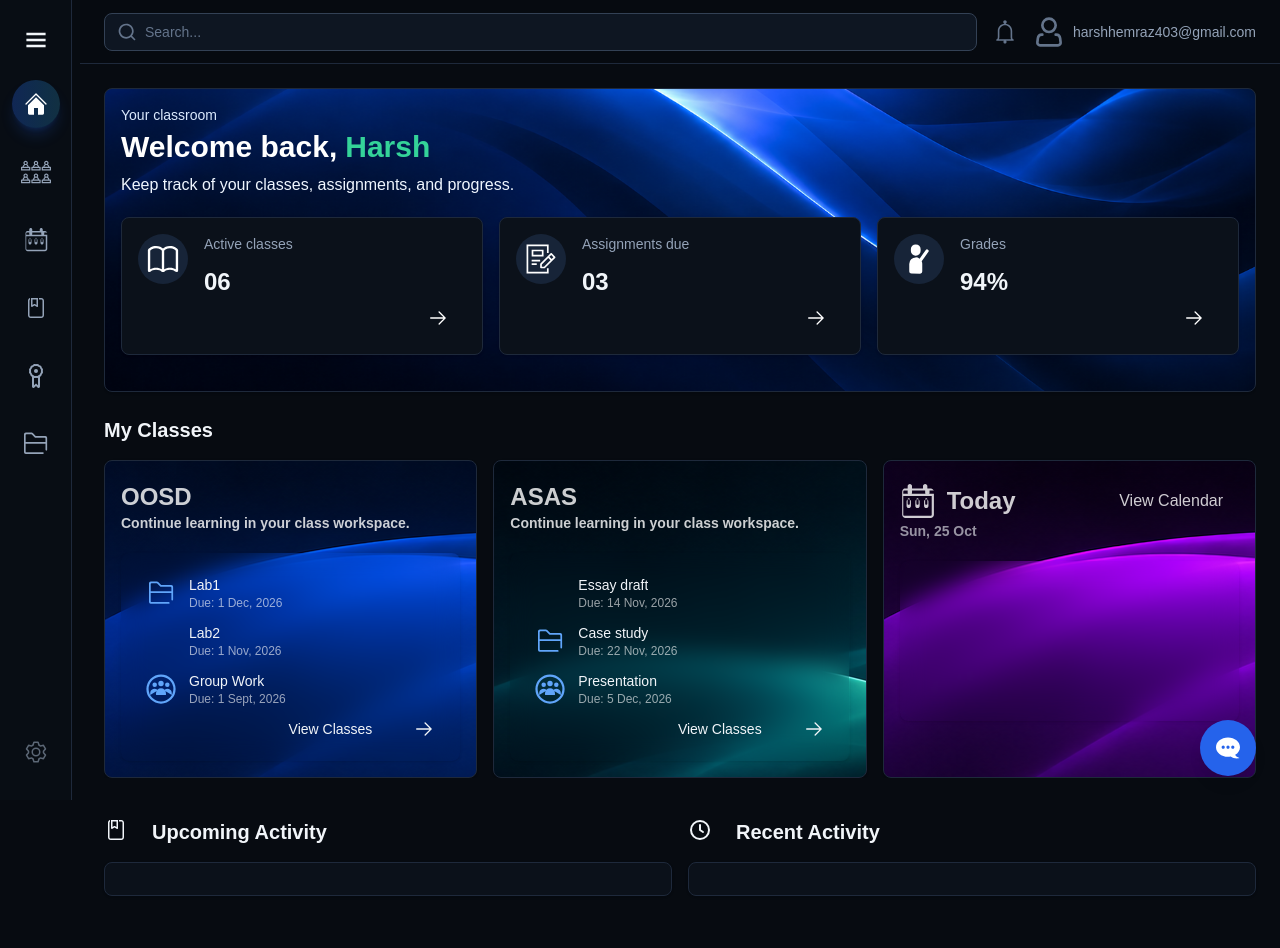
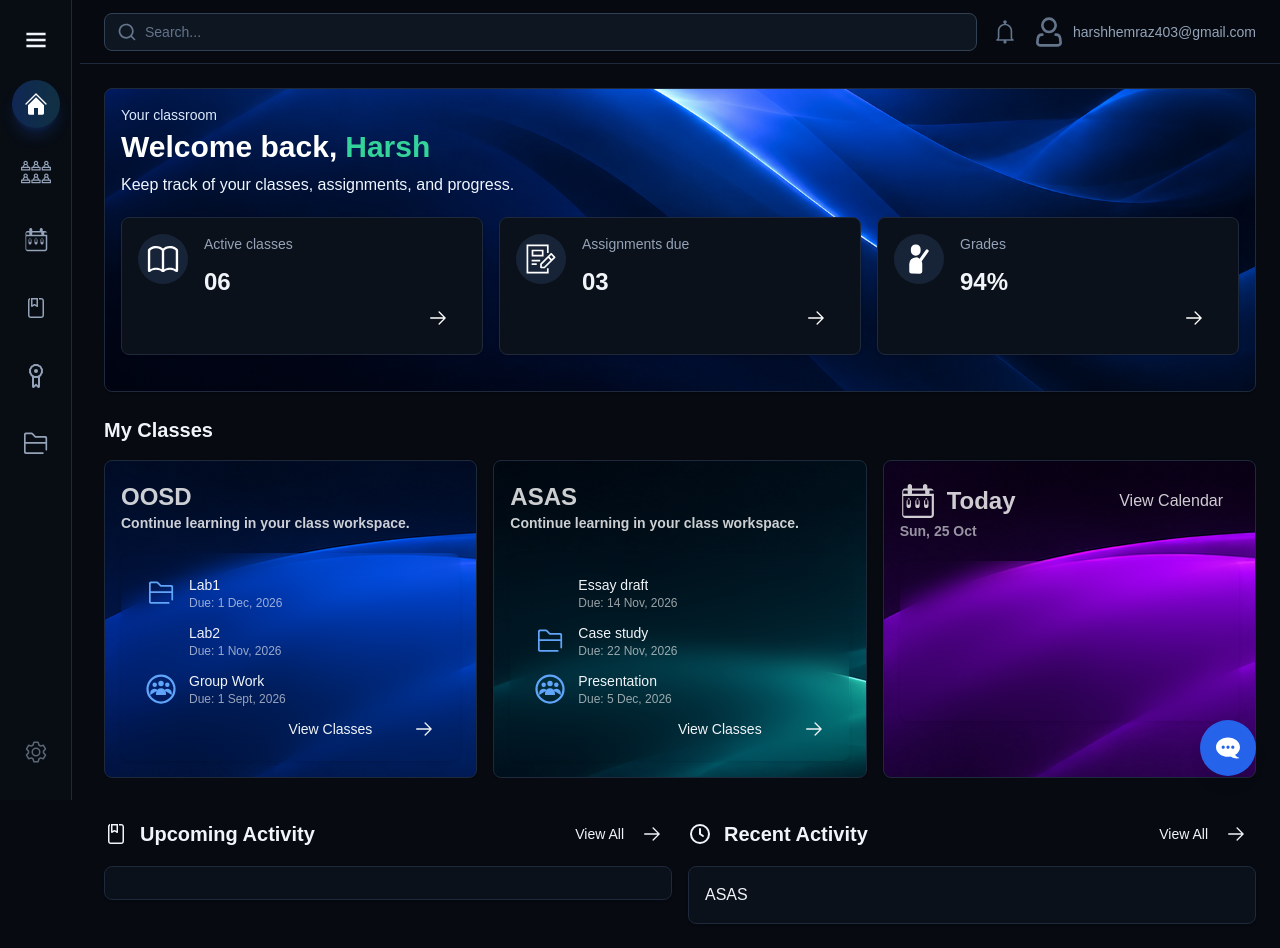
Before and after one commit to NeoClassroom/NeoClassroom, a React (Vite) app in the folder frontend/: page / in a window 1280 px wide. Before the commit the page ends 920 px from the top, so only its background shows below. Built offline with nearby package versions, Linux system fonts and the light colour scheme.

Commit message:
Feat: Modified homepage

```diff
--- a/frontend/components/Icon/icons/CheckboxIcon.tsx
+++ b/frontend/components/Icon/icons/CheckboxIcon.tsx
@@ -7,27 +7,16 @@ export const CheckboxIcon = ({
   width = size,
   ...props
 }: SVGprops) => (
-  <svg
-    id="Layer_1"
+ <svg
+    fill={color}
     xmlns="http://www.w3.org/2000/svg"
-    xmlnsXlink="http://www.w3.org/1999/xlink"
     width={width}
     height={height}
-    viewBox="0 0 100 100"
-    enableBackground="new 0 0 100 100"
-    xmlSpace="preserve"
+    viewBox="0 0 52 52"
+    enableBackground="new 0 0 52 52"
     {...props}
   >
-    <g>
-      <g>
-        <path
-          fill={color}
-          d="M92.038,24.333l-8.62-8.622c-0.303-0.302-0.712-0.473-1.141-0.473c-0.428,0-0.838,0.171-1.141,0.473 L49.987,46.86l-6.07-6.068c-0.63-0.63-1.651-0.63-2.282,0l-8.622,8.622c-0.303,0.302-0.473,0.713-0.473,1.141 c0,0.427,0.17,0.838,0.473,1.141l15.782,15.778c0.302,0.302,0.712,0.473,1.141,0.473c0.019,0,0.037-0.01,0.056-0.01 c0.016,0,0.033,0.009,0.05,0.009c0.414,0,0.825-0.158,1.141-0.473l40.855-40.857C92.668,25.984,92.668,24.963,92.038,24.333z"
-        />
-        <g>
-          <path d="M72.022,53.625v21.159H27.978V30.74h31.06l9.979-9.978H23.193v0.007c-0.023,0-0.044-0.007-0.068-0.007 c-2.788,0-5.045,2.229-5.113,5H18v54h0.013c0.067,2.728,2.259,4.92,4.987,4.987v0.013h0.125l0.001,0c0,0,0,0,0,0h53.748l0.001,0 c0,0,0,0,0,0H77v-0.013c2.729-0.067,4.92-2.259,4.987-4.987H82V43.647L72.022,53.625z" fill={props.fill} />
-        </g>
-      </g>
-    </g>
+    <path d="M44,2.5H19c-2.6,0-4.7,2.1-4.7,4.7V8c0,0.5,0.3,0.8,0.8,0.8h22.7c2.6,0,4.7,2.1,4.7,4.7v24.3 c0,0.5,0.3,0.8,0.8,0.8H44c2.6,0,4.7-2.1,4.7-4.7V7.2C48.7,4.6,46.6,2.5,44,2.5z" />
+    <path d="M33,13.5H8c-2.6,0-4.7,2.1-4.7,4.7v26.6c0,2.6,2.1,4.7,4.7,4.7H33c2.6,0,4.7-2.1,4.7-4.7V18.2 C37.8,15.6,35.6,13.5,33,13.5z M31,26.8l-12,12c-0.5,0.5-1,0.7-1.6,0.7c-0.5,0-1.2-0.2-1.6-0.7l-5.8-5.8c-0.5-0.5-0.5-1.2,0-1.6 l1.6-1.6c0.5-0.5,1.2-0.5,1.6,0l4.2,4.2l10.3-10.3c0.5-0.5,1.2-0.5,1.6,0l1.6,1.6C31.4,25.6,31.4,26.4,31,26.8z" />
   </svg>
 );
--- a/frontend/pages/HomePage/Homepage.constants.tsx
+++ b/frontend/pages/HomePage/Homepage.constants.tsx
@@ -8,6 +8,7 @@ import {
     AttendanceIcon,
     BookIcon,
     CalenderIcon,
+    CheckboxIcon,
     LearningIcon,
     ResourcesIcon,
     TeamIcon,
@@ -58,8 +59,7 @@ export const MONTHS = [
 
 export const currentDate = new Date();
 
-export const formattedDate = `${
-  WEEKDAYS[currentDate.getDay()]
+export const formattedDate = `${WEEKDAYS[currentDate.getDay()]
     }, ${currentDate.getDate()} ${MONTHS[currentDate.getMonth()]}`;
 
 export const classData = [
@@ -155,3 +155,15 @@ export const classes = [
 ];
 
 export const profilename = "Harsh";
+
+export const activity = [
+    {
+        id: "activity1",
+        icon: <CheckboxIcon/>,
+        title: "ASAS",
+        description: "Continue learning in your class workspace.",
+        backgroundImage: backgroundImage2,
+    },
+
+
+]
--- a/frontend/pages/HomePage/Homepage.page.tsx
+++ b/frontend/pages/HomePage/Homepage.page.tsx
@@ -5,10 +5,11 @@ import { Skeleton } from "../../components/Atoms/Skeleton";
 import { MainLayout } from "../../components/Layouts/MainLayout";
 import { ChatWidget } from "../../components/widget";
 
-import { overview, profilename,  classes } from "./Homepage.constants";
+import { overview, profilename, classes, activity } from "./Homepage.constants";
 
 import backgroundImage from "../../src/assets/background1.png";
 import {
+  ArrowRight,
   AssignmentIcon,
   Clock,
 } from "../../components/Icon";
@@ -187,35 +188,37 @@ export const Homepage = () => {
           </section>
         </div>
         <section className="pt-10">
+          <div className="flex gap-4 justify-between">
 
-        <div className="flex  gap-4 justify-between ">
             <div className="flex flex-col w-full">
-            <div className="flex flex-row gap-6">
-          <AssignmentIcon/>
-         <h2 className="font-bold text-xl mb-4">
-            Upcoming Activity
-          </h2>
+              <div className="flex flex-row items-center gap-3 mb-4">
+                <AssignmentIcon />
+                <h2 className="font-bold text-xl">Upcoming Activity</h2>
+                <Button className="ml-auto gap-4" variant="ghost" size="sm">
+                  View All <ArrowRight />
+                </Button>
               </div>
               <Card className="w-auto">
-
+                {/* ... */}
               </Card>
             </div>
 
-          <div className="flex flex-col  w-full">
-            <div className="flex flex-row gap-6">
-            <Clock/>
-         <h2 className="font-bold text-xl mb-4">
-            Recent Activity
-          </h2>
+
+            <div className="flex flex-col w-full">
+              <div className="flex flex-row items-center gap-3 mb-4">
+                <Clock />
+                <h2 className="font-bold text-xl">Recent Activity</h2>
+                <Button className="ml-auto gap-4" variant="ghost" size="sm">
+                  View All <ArrowRight />
+                </Button>
               </div>
-          <Card className="w-auto">
-
+              <Card className="w-auto" background="">
+               {activity.map((item) => (
+                <div><p>{item.title}</p></div>
+               ))}
               </Card>
-
             </div>
-
           </div>
-
         </section>
 
         <ChatWidget />
```
Lines whose indentation alone changed are shown as unchanged.
